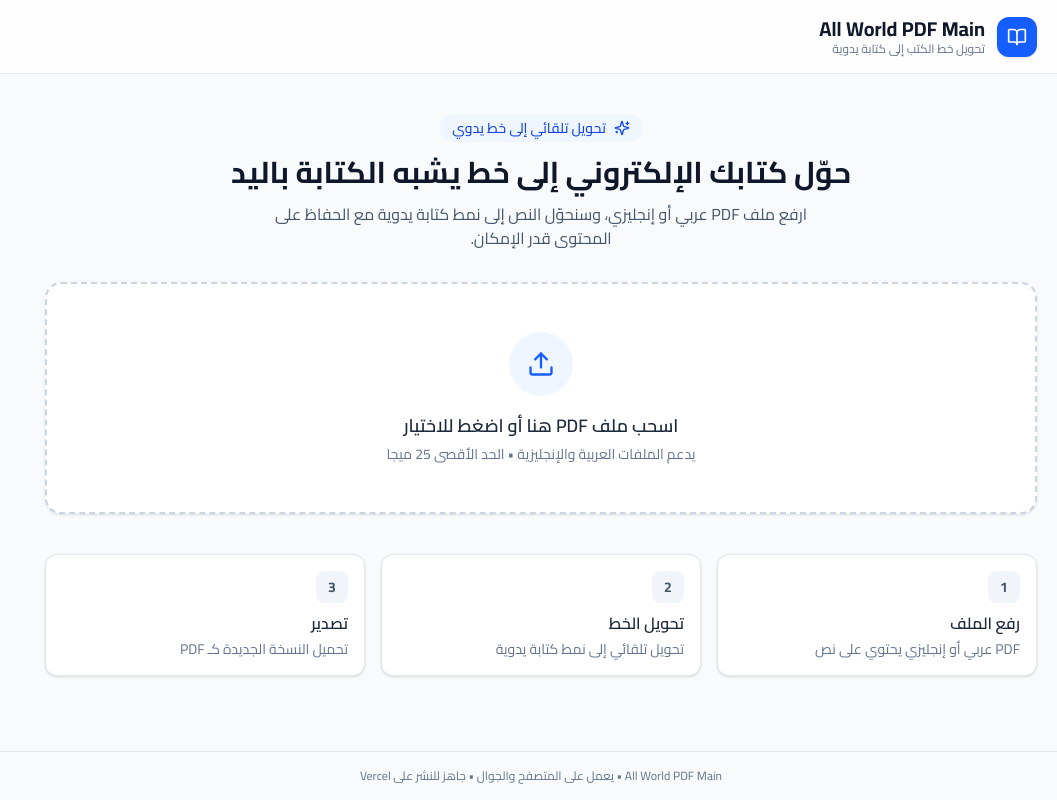
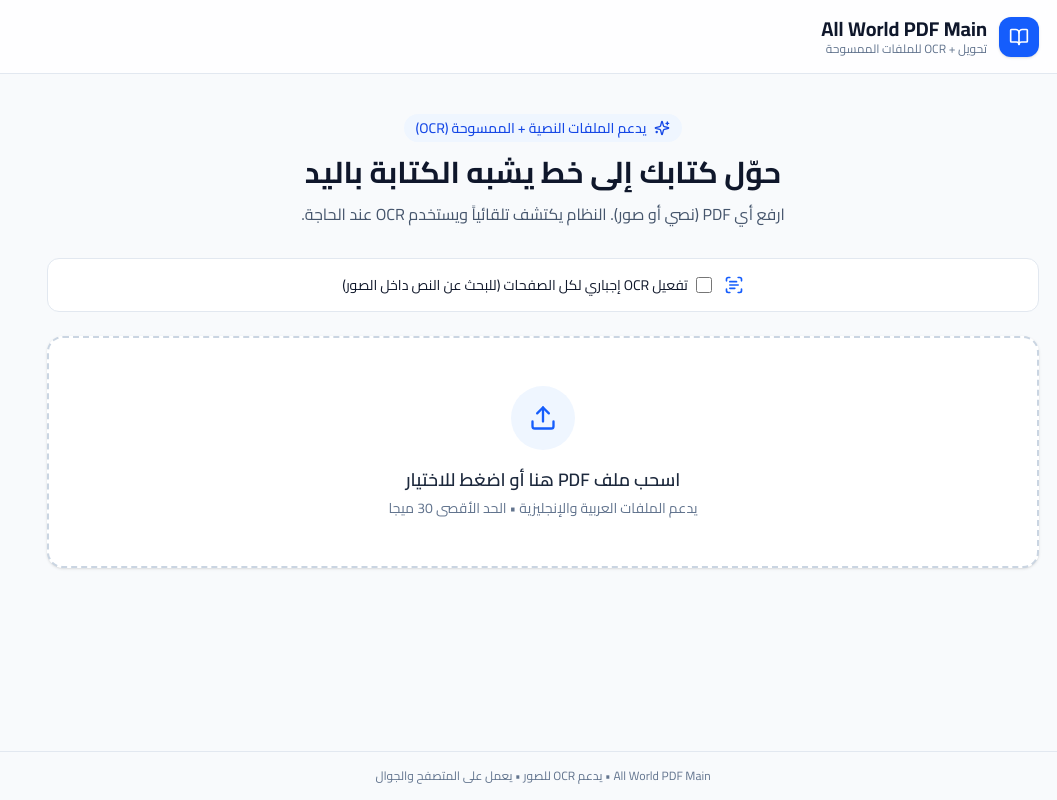
Before and after one commit to moh124moh124cry/all-wold-pdf, a Next.js app: page / in a window 1280 px wide. Shown: the whole page, without its empty margins (223-1280 px from the left). Built offline with nearby package versions, Linux system fonts and the light colour scheme.

Commit message:
Update page.tsx

```diff
--- a/src/app/page.tsx
+++ b/src/app/page.tsx
@@ -11,30 +11,26 @@
   AlertCircle,
   X,
   Sparkles,
+  ScanText,
 } from "lucide-react";
 
-type Status = "idle" | "uploading" | "processing" | "done" | "error";
+type Status = "idle" | "processing" | "done" | "error";
 
 interface ExtractedPage {
   pageNumber: number;
   text: string;
-  items: { str: string; x: number; y: number; width: number; height: number }[];
-}
-
-interface TextItem {
-  str: string;
-  transform: number[];
-  width?: number;
-  height?: number;
+  usedOCR: boolean;
 }
 
 export default function Home() {
   const [status, setStatus] = useState<Status>("idle");
-  const [fileName, setFileName] = useState<string>("");
+  const [fileName, setFileName] = useState("");
   const [pages, setPages] = useState<ExtractedPage[]>([]);
-  const [errorMsg, setErrorMsg] = useState<string>("");
+  const [errorMsg, setErrorMsg] = useState("");
   const [progress, setProgress] = useState(0);
+  const [progressText, setProgressText] = useState("");
   const [previewMode, setPreviewMode] = useState<"original" | "handwriting">("handwriting");
+  const [forceOCR, setForceOCR] = useState(false);
   const fileInputRef = useRef<HTMLInputElement>(null);
 
   const reset = () => {
@@ -43,12 +39,14 @@
     setPages([]);
     setErrorMsg("");
     setProgress(0);
+    setProgressText("");
     if (fileInputRef.current) fileInputRef.current.value = "";
   };
 
   const processPdf = useCallback(async (file: File) => {
     setStatus("processing");
-    setProgress(5);
+    setProgress(3);
+    setProgressText("جاري تحميل الملف...");
     setFileName(file.name);
     setErrorMsg("");
 
@@ -57,46 +55,86 @@
       pdfjs.GlobalWorkerOptions.workerSrc = `//cdnjs.cloudflare.com/ajax/libs/pdf.js/${pdfjs.version}/pdf.worker.min.mjs`;
 
       const arrayBuffer = await file.arrayBuffer();
-      setProgress(15);
+      setProgress(8);
+      setProgressText("جاري قراءة الملف...");
 
       const loadingTask = pdfjs.getDocument({ data: arrayBuffer });
       const pdf = await loadingTask.promise;
       const numPages = pdf.numPages;
-      setProgress(25);
+      setProgress(12);
 
       const extracted: ExtractedPage[] = [];
 
+      // تحميل Tesseract مرة واحدة
+      let Tesseract: typeof import("tesseract.js") | null = null;
+
       for (let i = 1; i <= numPages; i++) {
+        setProgressText(`معالجة الصفحة ${i} من ${numPages}...`);
         const page = await pdf.getPage(i);
         const textContent = await page.getTextContent();
-        const viewport = page.getViewport({ scale: 1 });
 
-        const items = (textContent.items as TextItem[])
-          .filter((item) => item.str && item.str.trim().length > 0)
-          .map((item) => {
-            const tx = item.transform;
-            return {
-              str: item.str,
-              x: tx[4],
-              y: viewport.height - tx[5],
-              width: item.width || 0,
-              height: item.height || 12,
-            };
+        // استخراج النص العادي
+        let fullText = textContent.items
+          .map((item: any) => ("str" in item ? item.str : ""))
+          .join(" ")
+          .replace(/\s+/g, " ")
+          .trim();
+
+        let usedOCR = false;
+
+        // إذا النص قليل جداً أو المستخدم فعّل OCR إجباري → نستخدم OCR
+        const needsOCR = forceOCR || fullText.length < 40;
+
+        if (needsOCR) {
+          setProgressText(`OCR - قراءة الصفحة ${i} من الصور (قد يستغرق وقتاً)...`);
+
+          if (!Tesseract) {
+            Tesseract = await import("tesseract.js");
+          }
+
+          // رسم الصفحة كصورة
+          const viewport = page.getViewport({ scale: 2.0 });
+          const canvas = document.createElement("canvas");
+          const context = canvas.getContext("2d");
+          if (!context) throw new Error("Canvas not supported");
+
+          canvas.width = viewport.width;
+          canvas.height = viewport.height;
+
+          await page.render({
+            canvasContext: context,
+            viewport,
+            canvas,
+          }).promise;
+
+          // تشغيل OCR (عربي + إنجليزي)
+          const { data } = await Tesseract.recognize(canvas, "ara+eng", {
+            logger: (m) => {
+              if (m.status === "recognizing text") {
+                setProgressText(`OCR صفحة ${i}: ${Math.round(m.progress * 100)}%`);
+              }
+            },
           });
 
-        const fullText = items.map((it) => it.str).join(" ").replace(/\s+/g, " ").trim();
+          fullText = data.text.replace(/\s+/g, " ").trim();
+          usedOCR = true;
+        }
 
         extracted.push({
           pageNumber: i,
           text: fullText,
-          items,
+          usedOCR,
         });
 
-        setProgress(25 + Math.round((i / numPages) * 60));
+        // تحديث التقدم
+        const base = 12;
+        const range = 80;
+        setProgress(base + Math.round((i / numPages) * range));
       }
 
       setPages(extracted);
       setProgress(100);
+      setProgressText("اكتمل!");
       setStatus("done");
     } catch (err: unknown) {
       console.error(err);
@@ -104,11 +142,11 @@
       setErrorMsg(
         message.includes("Invalid PDF")
           ? "الملف ليس PDF صالحاً أو تالف."
-          : "حدث خطأ أثناء معالجة الملف. تأكد أنه PDF يحتوي على نص قابل للاستخراج."
+          : "حدث خطأ أثناء المعالجة. جرب تفعيل OCR أو ملف أصغر."
       );
       setStatus("error");
     }
-  }, []);
+  }, [forceOCR]);
 
   const handleFile = (file: File | null) => {
     if (!file) return;
@@ -117,8 +155,8 @@
       setStatus("error");
       return;
     }
-    if (file.size > 25 * 1024 * 1024) {
-      setErrorMsg("حجم الملف كبير جداً (الحد الأقصى 25 ميجابايت).");
+    if (file.size > 30 * 1024 * 1024) {
+      setErrorMsg("حجم الملف كبير جداً (الحد الأقصى 30 ميجابايت).");
       setStatus("error");
       return;
     }
@@ -127,8 +165,7 @@
 
   const onDrop = (e: React.DragEvent) => {
     e.preventDefault();
-    const file = e.dataTransfer.files?.[0];
-    handleFile(file || null);
+    handleFile(e.dataTransfer.files?.[0] || null);
   };
 
   const exportPdf = async () => {
@@ -195,7 +232,7 @@
       URL.revokeObjectURL(url);
     } catch (err) {
       console.error(err);
-      setErrorMsg("فشل تصدير ملف PDF. حاول مرة أخرى.");
+      setErrorMsg("فشل تصدير ملف PDF.");
     }
   };
 
@@ -212,15 +249,12 @@
                 All World PDF Main
               </h1>
               <p className="text-xs text-slate-500 hidden sm:block">
-                تحويل خط الكتب إلى كتابة يدوية
+                تحويل + OCR للملفات الممسوحة
               </p>
             </div>
           </div>
           {status === "done" && (
-            <button
-              onClick={reset}
-              className="text-sm text-slate-500 hover:text-slate-800 flex items-center gap-1"
-            >
+            <button onClick={reset} className="text-sm text-slate-500 hover:text-slate-800 flex items-center gap-1">
               <X className="w-4 h-4" />
               <span className="hidden sm:inline">ملف جديد</span>
             </button>
@@ -234,14 +268,28 @@
             <div className="text-center space-y-3 mb-8">
               <div className="inline-flex items-center gap-2 px-3 py-1 rounded-full bg-blue-50 text-blue-700 text-sm font-medium">
                 <Sparkles className="w-4 h-4" />
-                تحويل تلقائي إلى خط يدوي
+                يدعم الملفات النصية + الممسوحة (OCR)
               </div>
               <h2 className="text-2xl sm:text-3xl font-bold text-slate-900">
-                حوّل كتابك الإلكتروني إلى خط يشبه الكتابة باليد
+                حوّل كتابك إلى خط يشبه الكتابة باليد
               </h2>
               <p className="text-slate-600 max-w-xl mx-auto text-sm sm:text-base">
-                ارفع ملف PDF عربي أو إنجليزي، وسنحوّل النص إلى نمط كتابة يدوية مع الحفاظ على المحتوى قدر الإمكان.
+                ارفع أي PDF (نصي أو صور). النظام يكتشف تلقائياً ويستخدم OCR عند الحاجة.
               </p>
+            </div>
+
+            {/* خيار OCR إجباري */}
+            <div className="flex items-center justify-center gap-3 bg-white border border-slate-200 rounded-xl p-4">
+              <ScanText className="w-5 h-5 text-blue-600" />
+              <label className="flex items-center gap-2 cursor-pointer text-sm">
+                <input
+                  type="checkbox"
+                  checked={forceOCR}
+                  onChange={(e) => setForceOCR(e.target.checked)}
+                  className="w-4 h-4 rounded border-slate-300"
+                />
+                <span>تفعيل OCR إجباري لكل الصفحات (للبحث عن النص داخل الصور)</span>
+              </label>
             </div>
 
             <div
@@ -257,7 +305,7 @@
                 اسحب ملف PDF هنا أو اضغط للاختيار
               </p>
               <p className="text-sm text-slate-500">
-                يدعم الملفات العربية والإنجليزية • الحد الأقصى 25 ميجا
+                يدعم الملفات العربية والإنجليزية • الحد الأقصى 30 ميجا
               </p>
               <input
                 ref={fileInputRef}
@@ -274,43 +322,12 @@
                 <div>
                   <p className="font-medium">حدث خطأ</p>
                   <p className="text-sm mt-0.5">{errorMsg}</p>
-                  <button
-                    onClick={reset}
-                    className="mt-2 text-sm underline hover:no-underline"
-                  >
+                  <button onClick={reset} className="mt-2 text-sm underline">
                     حاول مرة أخرى
                   </button>
                 </div>
               </div>
             )}
-
-            <div className="grid sm:grid-cols-3 gap-4 pt-4">
-              {[
-                {
-                  title: "رفع الملف",
-                  desc: "PDF عربي أو إنجليزي يحتوي على نص",
-                },
-                {
-                  title: "تحويل الخط",
-                  desc: "تحويل تلقائي إلى نمط كتابة يدوية",
-                },
-                {
-                  title: "تصدير",
-                  desc: "تحميل النسخة الجديدة كـ PDF",
-                },
-              ].map((item, i) => (
-                <div
-                  key={i}
-                  className="bg-white rounded-xl p-4 border border-slate-200 shadow-sm"
-                >
-                  <div className="w-8 h-8 rounded-lg bg-slate-100 flex items-center justify-center text-sm font-bold text-slate-600 mb-2">
-                    {i + 1}
-                  </div>
-                  <h3 className="font-semibold text-slate-800">{item.title}</h3>
-                  <p className="text-sm text-slate-500 mt-1">{item.desc}</p>
-                </div>
-              ))}
-            </div>
           </div>
         ) : null}
 
@@ -318,10 +335,9 @@
           <div className="flex flex-col items-center justify-center py-16 space-y-6">
             <Loader2 className="w-14 h-14 text-blue-600 animate-spin" />
             <div className="text-center space-y-2">
-              <p className="text-lg font-semibold text-slate-800">
-                جاري معالجة الملف...
-              </p>
+              <p className="text-lg font-semibold text-slate-800">جاري المعالجة...</p>
               <p className="text-sm text-slate-500">{fileName}</p>
+              <p className="text-sm text-blue-600 font-medium">{progressText}</p>
             </div>
             <div className="w-full max-w-xs">
               <div className="h-2 bg-slate-200 rounded-full overflow-hidden">
@@ -330,10 +346,11 @@
                   style={{ width: `${progress}%` }}
                 />
               </div>
-              <p className="text-xs text-slate-500 text-center mt-2">
-                {progress}%
-              </p>
+              <p className="text-xs text-slate-500 text-center mt-2">{progress}%</p>
             </div>
+            <p className="text-xs text-slate-400 text-center max-w-sm">
+              ملاحظة: OCR للصور قد يستغرق وقتاً أطول حسب عدد الصفحات وقوة جهازك
+            </p>
           </div>
         )}
 
@@ -349,7 +366,10 @@
                     {fileName}
                   </p>
                   <p className="text-sm text-slate-500">
-                    {pages.length} صفحة • تم التحويل
+                    {pages.length} صفحة •{" "}
+                    {pages.filter((p) => p.usedOCR).length > 0
+                      ? `${pages.filter((p) => p.usedOCR).length} صفحة استخدمت OCR`
+                      : "تم التحويل"}
                   </p>
                 </div>
               </div>
@@ -357,21 +377,13 @@
                 <div className="flex rounded-lg border border-slate-200 overflow-hidden text-sm">
                   <button
                     onClick={() => setPreviewMode("original")}
-                    className={`px-3 py-1.5 ${
-                      previewMode === "original"
-                        ? "bg-slate-100 font-medium"
-                        : "bg-white text-slate-600"
-                    }`}
+                    className={`px-3 py-1.5 ${previewMode === "original" ? "bg-slate-100 font-medium" : "bg-white text-slate-600"}`}
                   >
                     أصلي
                   </button>
                   <button
                     onClick={() => setPreviewMode("handwriting")}
-                    className={`px-3 py-1.5 ${
-                      previewMode === "handwriting"
-                        ? "bg-blue-50 text-blue-700 font-medium"
-                        : "bg-white text-slate-600"
-                    }`}
+                    className={`px-3 py-1.5 ${previewMode === "handwriting" ? "bg-blue-50 text-blue-700 font-medium" : "bg-white text-slate-600"}`}
                   >
                     يدوي
                   </button>
@@ -387,34 +399,32 @@
             </div>
 
             <div className="bg-amber-50 border border-amber-100 rounded-xl p-3 text-sm text-amber-800">
-              <strong>ملاحظة هامة:</strong> النسخة الحالية تستخرج النص وتعيد كتابته بنمط يشبه الكتابة اليدوية في المعاينة.
-              الملفات الممسوحة ضوئياً (صور بدون طبقة نص) قد لا تعمل بشكل جيد.
+              <strong>ملاحظة:</strong> الصفحات التي استخدمت OCR تم قراءتها من الصور.
+              الدقة تعتمد على جودة الصورة في الملف الأصلي.
             </div>
 
             <div className="space-y-4">
               {pages.map((page) => (
-                <div
-                  key={page.pageNumber}
-                  className="bg-white rounded-xl border border-slate-200 shadow-sm overflow-hidden"
-                >
+                <div key={page.pageNumber} className="bg-white rounded-xl border border-slate-200 shadow-sm overflow-hidden">
                   <div className="px-4 py-2 bg-slate-50 border-b border-slate-100 flex items-center justify-between">
                     <span className="text-sm font-medium text-slate-600">
                       صفحة {page.pageNumber}
+                      {page.usedOCR && (
+                        <span className="ml-2 text-xs bg-blue-100 text-blue-700 px-2 py-0.5 rounded-full">
+                          OCR
+                        </span>
+                      )}
                     </span>
                     <FileText className="w-4 h-4 text-slate-400" />
                   </div>
                   <div
                     className={`p-5 sm:p-6 text-slate-800 leading-relaxed whitespace-pre-wrap ${
-                      previewMode === "handwriting"
-                        ? "handwriting text-[15px] sm:text-base"
-                        : "text-sm sm:text-[15px]"
+                      previewMode === "handwriting" ? "handwriting text-[15px] sm:text-base" : "text-sm sm:text-[15px]"
                     }`}
                     dir="auto"
                   >
                     {page.text || (
-                      <span className="text-slate-400 italic">
-                        لا يوجد نص قابل للاستخراج في هذه الصفحة
-                      </span>
+                      <span className="text-slate-400 italic">لم يتم العثور على نص في هذه الصفحة</span>
                     )}
                   </div>
                 </div>
@@ -436,7 +446,7 @@
       </main>
 
       <footer className="border-t border-slate-200 py-4 text-center text-xs text-slate-500">
-        All World PDF Main • يعمل على المتصفح والجوال • جاهز للنشر على Vercel
+        All World PDF Main • يدعم OCR للصور • يعمل على المتصفح والجوال
       </footer>
     </div>
   );
```
